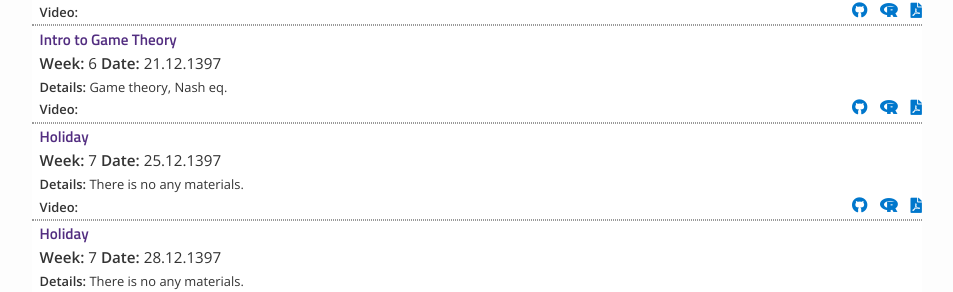
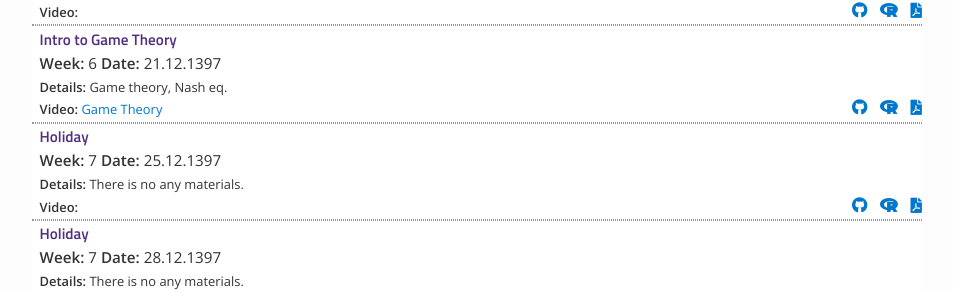
Before and after one commit to rahmanidashti/znuai, a Jekyll site: the page built from materials.md, in a window 1280 px wide and 900 px high, scrolled down 1258 px. Shown: the part 160-452 px from the top of the window, without its empty margins (163-1116 px from the left). Built offline with Jekyll 4.4.1, drawn with Linux system fonts in a browser that asks for light colours; nearby versions of some CDN libraries.

Commit message:
Update lectures.yml

```diff
--- a/_data/lectures.yml
+++ b/_data/lectures.yml
@@ -74,6 +74,8 @@
   filename:
   dirname: files
   tldr: "Game theory, Nash eq."
+  video_link: https://drive.google.com/file/d/1arUtv45bovnMxtvBmKe9eLPHkmwra4cj/view?usp=sharing
+  video_title: "Game Theory"
 - title: "Holiday"
   week: 7
   date: 25.12.1397
```
